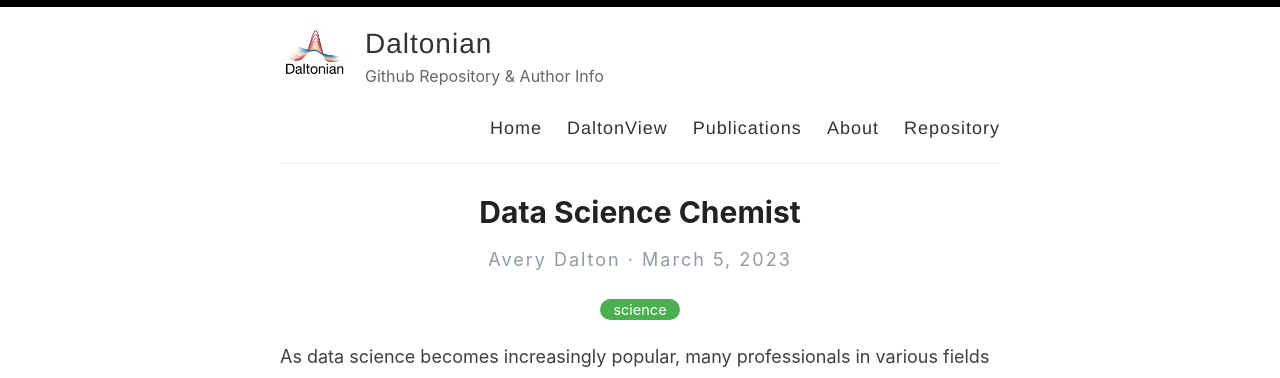
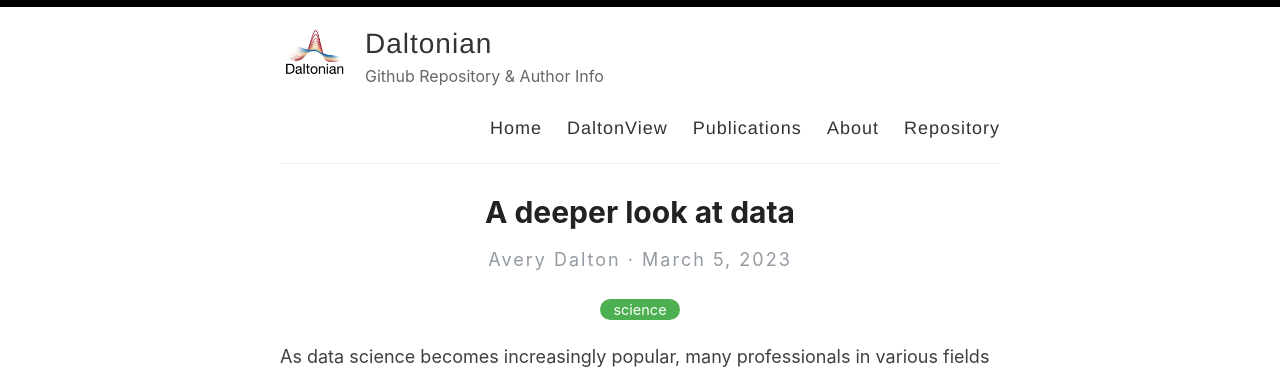
Before and after one commit to daltonian/daltonian.github.io, a Jekyll site: the page built from _posts/2023-03-05-data-science-chemist.md, in a window 1280 px wide. Shown: the top 378 px of the page. Built offline with Jekyll 4.4.1, drawn with Linux system fonts in a browser that asks for light colours.

Commit message:
Update 2023-03-05-data-science-chemist.md

```diff
--- a/_posts/2023-03-05-data-science-chemist.md
+++ b/_posts/2023-03-05-data-science-chemist.md
@@ -1,6 +1,6 @@
 ---
 layout: post
-title:
+title: "A deeper look at data"
 categories: science
 ---
 
```
